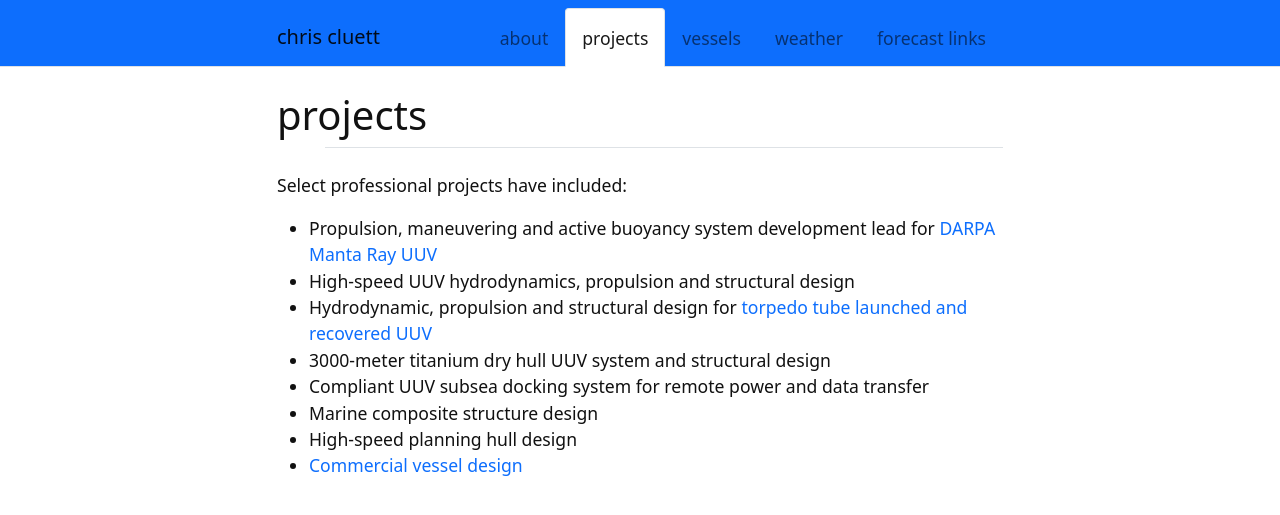
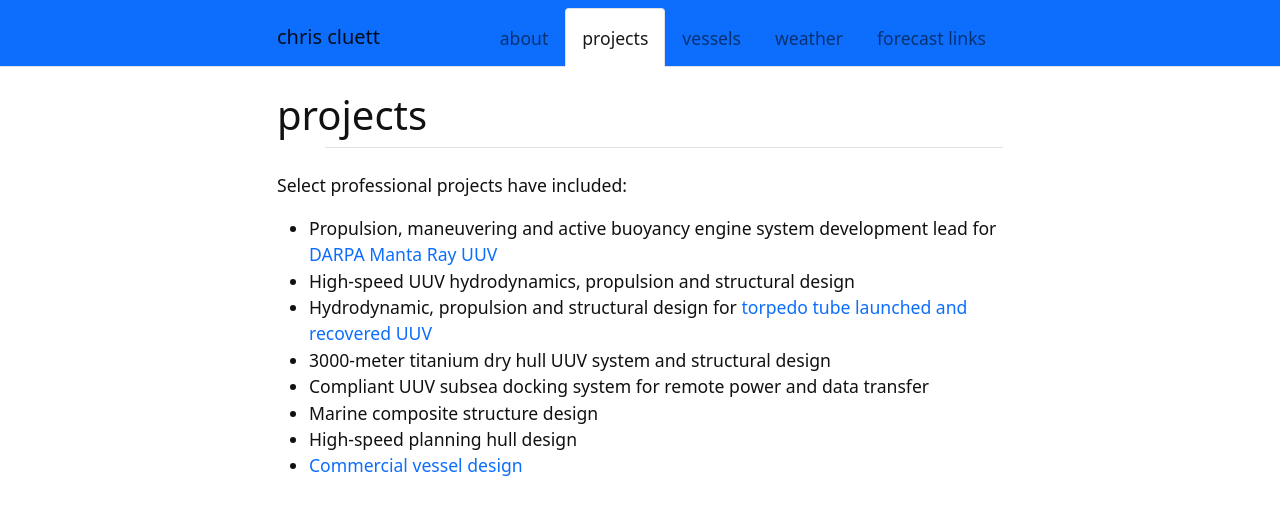
Before and after one commit to ccluett/website, a Jekyll site: the page built from content/1-projects.md, in a window 1280 px wide. Shown: the top 515 px of the page. Built offline with Jekyll 4.4.1, drawn with Linux system fonts in a browser that asks for light colours.

Commit message:
Update 1-projects.md

```diff
--- a/content/1-projects.md
+++ b/content/1-projects.md
@@ -4,7 +4,7 @@ nav: true
 ---
 
 Select professional projects have included:
-* Propulsion, maneuvering and active buoyancy system development lead for [DARPA Manta Ray UUV](https://www.darpa.mil/news-events/2024-05-01)
+* Propulsion, maneuvering and active buoyancy engine system development lead for [DARPA Manta Ray UUV](https://www.darpa.mil/news-events/2024-05-01)
 * High-speed UUV hydrodynamics, propulsion and structural design
 * Hydrodynamic, propulsion and structural design for [torpedo tube launched and recovered UUV](https://hii.com/news/us-navy-submarines-drone-launch-torpedo-tube-remus-hii-2023/)
 * 3000-meter titanium dry hull UUV system and structural design
```
